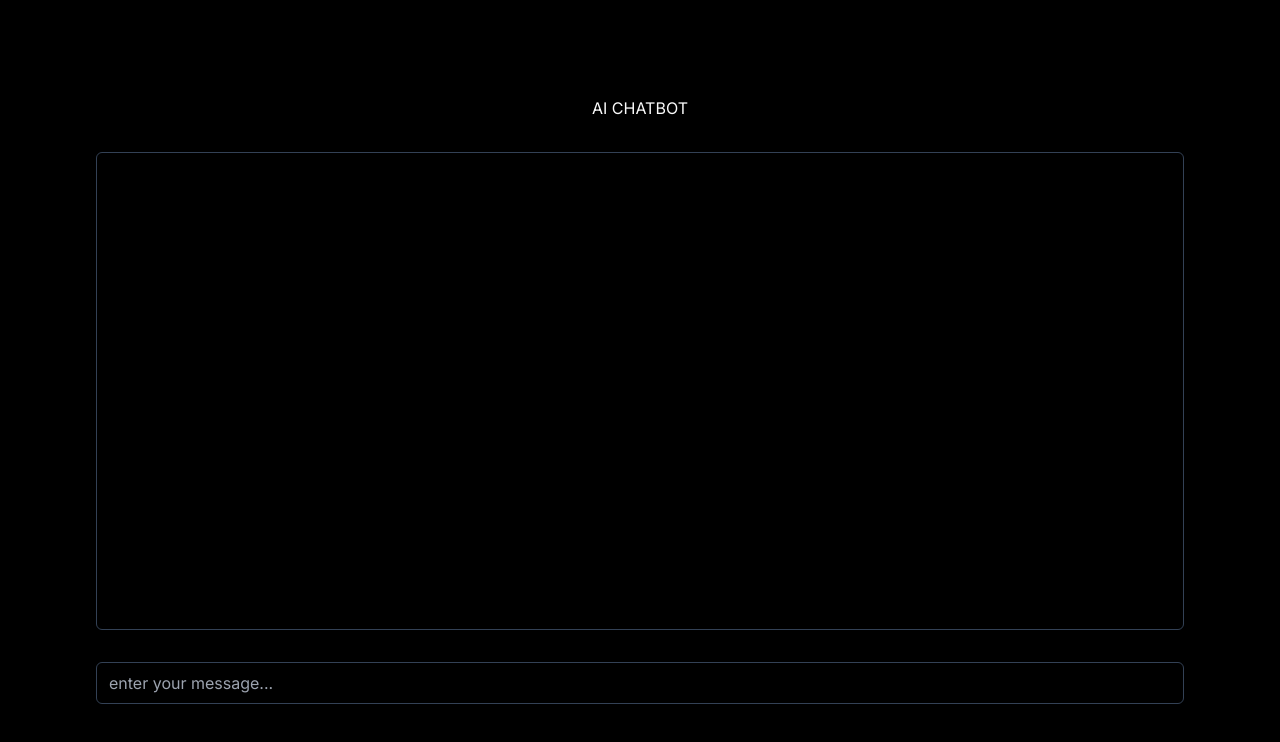
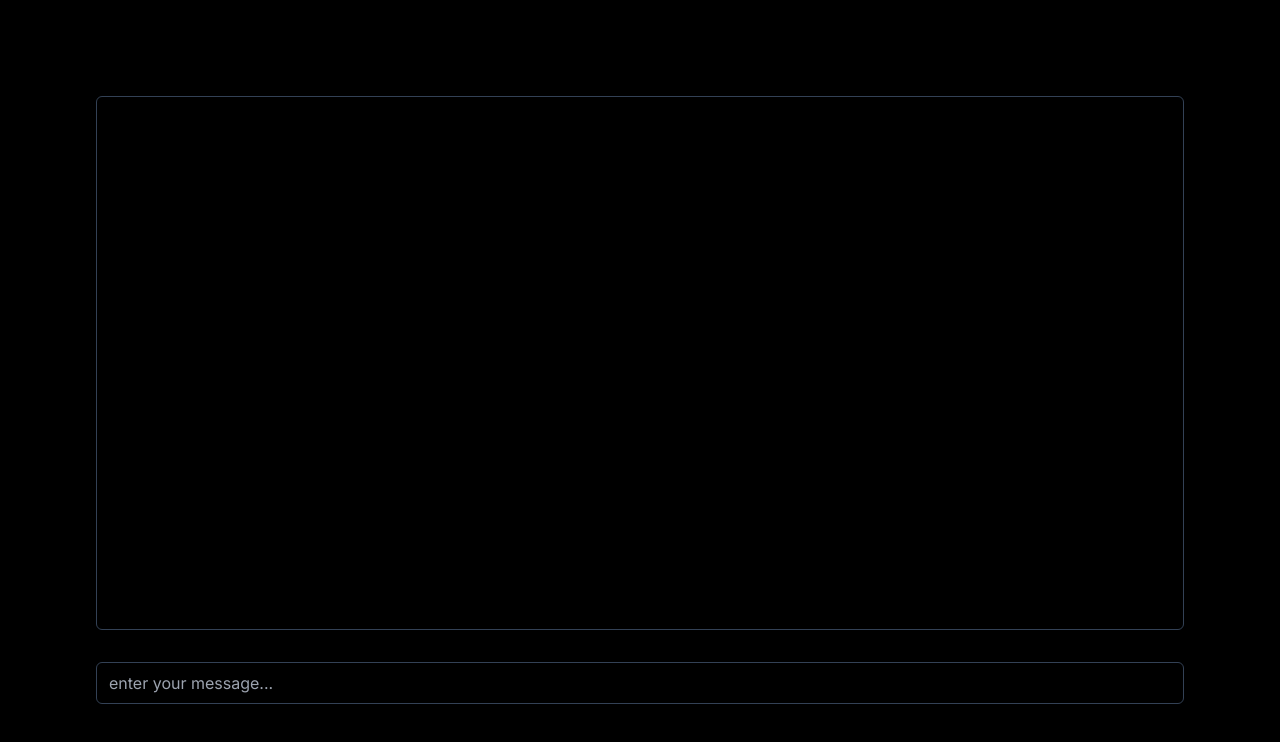
Before and after one commit to etherbits/ai-chatbot, a Next.js app: page / in a window 1280 px wide. Shown: the top 742 px of the page. Built offline with nearby package versions, Linux system fonts and the light colour scheme.

Commit message:
removing name

```diff
--- a/app/page.tsx
+++ b/app/page.tsx
@@ -8,7 +8,6 @@ export default function Home() {
 
   return (
     <main className="flex min-h-screen flex-col items-center justify-between p-24 bg-black text-neutral-50 gap-8">
-      AI CHATBOT
       <div className="py-2 px-3 w-full border border-slate-700 rounded-md flex-grow">{messages.map((message, i) => <p key={i}>{message}</p>)}</div>
       <form className="w-full" onSubmit={(e) => { setMessages([...messages, prompt]); e.preventDefault(); setPrompt(""); }}>
         <input type="text" placeholder="enter your message..." className="py-2 px-3 w-full border border-slate-700 text-slate-200 rounded-md bg-black" value={prompt} onChange={(e) => { setPrompt(e.target.value) }} />
```
